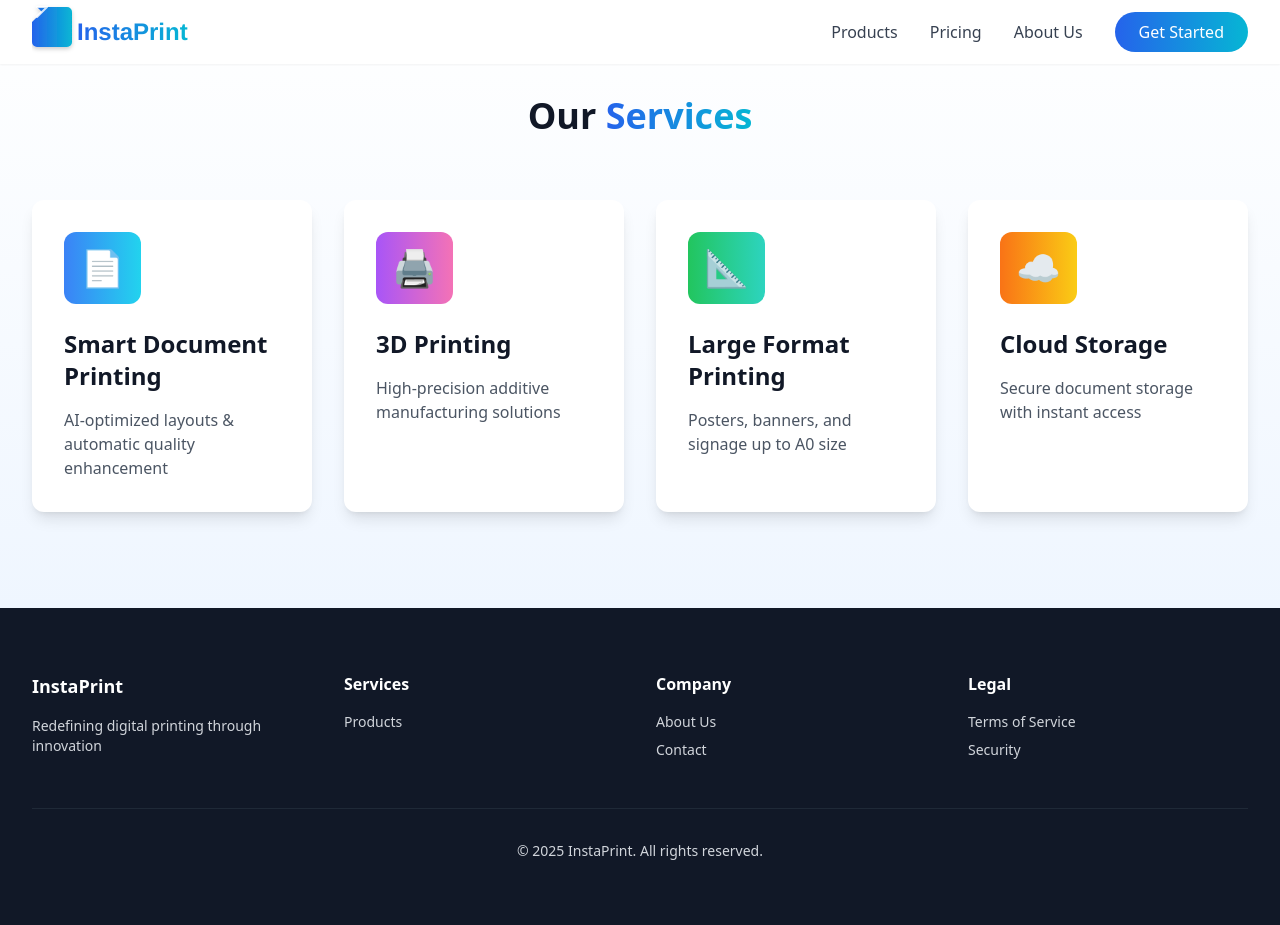
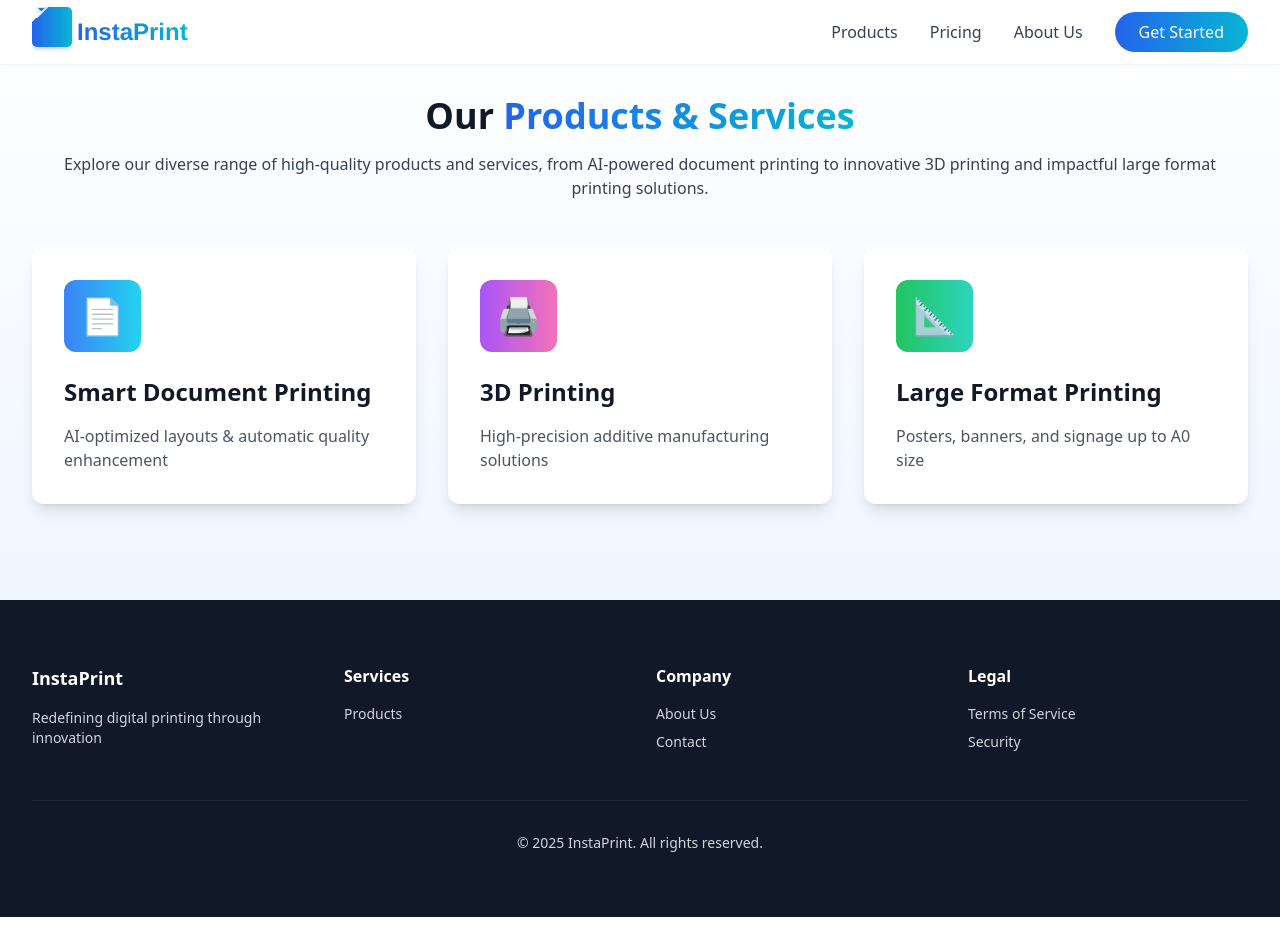
Before and after one commit to Anupreet93/InstaPrint, a React (Vite) app: page /products in a window 1280 px wide. Built offline with nearby package versions, Linux system fonts and the light colour scheme.

Commit message:
Update ProductsServices.jsx
Removed the block of Cloud Storage

```diff
--- a/src/pages/ProductsServices.jsx
+++ b/src/pages/ProductsServices.jsx
@@ -5,11 +5,14 @@ import { motion } from 'framer-motion';
 const ProductsServices = () => (
   <section className="py-24 bg-gradient-to-b from-white to-blue-50">
     <div className="max-w-7xl mx-auto px-4 sm:px-6 lg:px-8">
-      <h2 className="text-4xl font-bold text-center mb-16 text-gray-900">
-        Our <span className="bg-gradient-to-r from-blue-600 to-cyan-500 bg-clip-text text-transparent">Services</span>
+      <h2 className="text-4xl font-bold text-center mb-4 text-gray-900">
+        Our <span className="bg-gradient-to-r from-blue-600 to-cyan-500 bg-clip-text text-transparent">Products & Services</span>
       </h2>
+      <p className="text-center text-gray-700 mb-12">
+        Explore our diverse range of high-quality products and services, from AI-powered document printing to innovative 3D printing and impactful large format printing solutions.
+      </p>
 
-      <div className="grid grid-cols-1 md:grid-cols-2 lg:grid-cols-4 gap-8">
+      <div className="grid grid-cols-1 md:grid-cols-2 lg:grid-cols-3 gap-8">
         {[
           {
             title: "Smart Document Printing",
@@ -28,12 +31,6 @@ const ProductsServices = () => (
             desc: "Posters, banners, and signage up to A0 size",
             icon: "📐",
             color: "from-green-500 to-teal-400"
-          },
-          {
-            title: "Cloud Storage",
-            desc: "Secure document storage with instant access",
-            icon: "☁️",
-            color: "from-orange-500 to-yellow-400"
           }
         ].map((service, index) => (
           <motion.div
```
